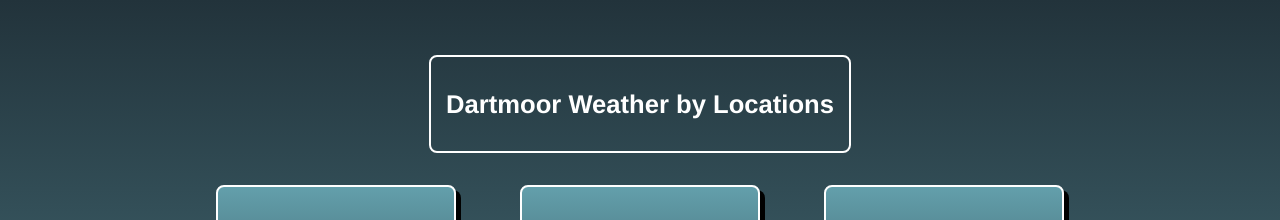
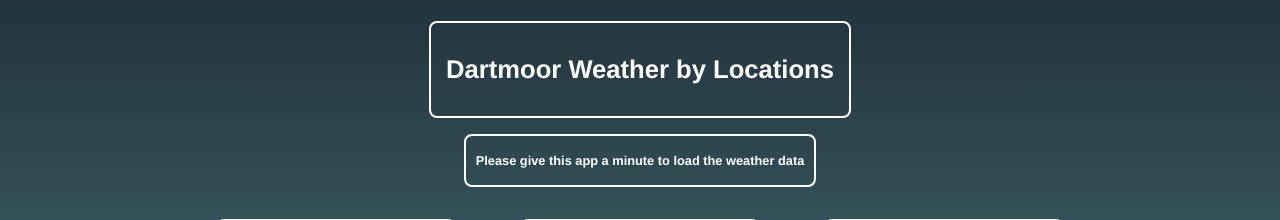
Before and after one commit to AliMcG/v1-dartmoor-weather-app, a PHP site: page / in a window 1280 px wide. Shown: the top 220 px of the page. Run offline with PHP 8.4, Linux system fonts and the light colour scheme.

Commit message:
tidied up code and added a please wait h4 tag to the html

```diff
--- a/public/index.html
+++ b/public/index.html
@@ -1,17 +1,20 @@
 <!DOCTYPE html>
 <html lang="en">
   <head>
-  <meta charset="UTF-8">
-  <meta http-equiv="X-UA-Compatible" content="IE=edge">
-  <meta name="viewport" content="width=device-width, initial-scale=1.0">
-  <link rel="stylesheet" href="./style.css">
+    <meta charset="UTF-8" />
+    <meta http-equiv="X-UA-Compatible" content="IE=edge" />
+    <meta name="viewport" content="width=device-width, initial-scale=1.0" />
+    <link rel="stylesheet" href="./style.css" />
     <title>Dartmoor Weather App v1</title>
     <link rel="icon" type="image/x-icon" href="favicon.ico" />
   </head>
 
   <body>
-  <div class="location header">
-    <h1 class="locationTitle">Dartmoor Weather by Locations</h1>
+    <div class="header">
+      <h1>Dartmoor Weather by Locations</h1>
+    </div>
+    <div class="headsup">
+      <h4>Please give this app a minute to load the weather data</h4>
     </div>
 
     <div class="main">
@@ -20,19 +23,19 @@
           <h1 class="dartmeet-title">Dartmeet</h1>
           <p class="dartmeet-temperature">20c</p>
           <p id="dartmeet-weather">Icon</p>
-      <img id="dartmeet-icon" src="" alt="a weather icon"/>
+          <img id="dartmeet-icon" src="" alt="a weather icon" />
         </div>
         <div class="card col-4" id="postbridge">
           <h1 class="postbridge-title">Postbridge</h1>
           <p class="postbridge-temperature">20c</p>
           <p id="postbridge-weather">Icon</p>
-      <img id="postbridge-icon" src="" alt="a weather icon"/>
+          <img id="postbridge-icon" src="" alt="a weather icon" />
         </div>
         <div class="card col-4" id="havford">
           <h1 class="havford-title">Havford</h1>
           <p class="havford-temperature">20c</p>
           <p id="havford-weather">Icon</p>
-      <img id="havford-icon" src="" alt="a weather icon"/>
+          <img id="havford-icon" src="" alt="a weather icon" />
         </div>
       </div>
 
@@ -41,19 +44,19 @@
           <h1 class="downton-title">Downton</h1>
           <p class="downton-temperature">20c</p>
           <p id="downton-weather">Icon</p>
-      <img id="downton-icon" src="" alt="a weather icon"/>
+          <img id="downton-icon" src="" alt="a weather icon" />
         </div>
         <div class="card col-4" id="south-zeal">
           <h1 class="south-zeal-title">South Zeal</h1>
           <p class="south-zeal-temperature">20c</p>
           <p id="south-zeal-weather">Icon</p>
-      <img id="south-zeal-icon" src="" alt="a weather icon"/>
+          <img id="south-zeal-icon" src="" alt="a weather icon" />
         </div>
         <div class="card col-4" id="chagford">
           <h1 class="chagford-title">Chagford</h1>
           <p class="chagford-temperature">20c</p>
           <p id="chagford-weather">Icon</p>
-      <img id="chagford-icon" src="" alt="a weather icon"/>
+          <img id="chagford-icon" src="" alt="a weather icon" />
         </div>
       </div>
     </div>
--- a/public/main.js
+++ b/public/main.js
@@ -1,104 +1,131 @@
-const url = "https://salty-depths-59147.herokuapp.com/portfolio/weather"
+const url = "https://salty-depths-59147.herokuapp.com/portfolio/weather";
 
 async function getWeatherDart() {
-
   const response = await fetch(`${url}/dartmeet`, {
     headers: {
-            'Content-Type': 'application/json',
-            "Access-Control-Allow-Origin": "https://dartmoor-weather-app-v1.netlify.app/"
-    }});
+      "Content-Type": "application/json",
+      "Access-Control-Allow-Origin":
+        "https://dartmoor-weather-app-v1.netlify.app/",
+    },
+  });
   const data = await response.json();
-    const iconId = data.payload.weather[0].icon
-    document.getElementById('dartmeet-icon').src=`https://openweathermap.org/img/wn/${iconId}@2x.png`;
+  const iconId = data.payload.weather[0].icon;
+  document.getElementById(
+    "dartmeet-icon"
+  ).src = `https://openweathermap.org/img/wn/${iconId}@2x.png`;
   const dartmeetTemperature = document.querySelector(".dartmeet-temperature");
   dartmeetTemperature.innerText = data.payload.main.temp;
   const dartmeetDescription = document.querySelector("#dartmeet-weather");
   dartmeetDescription.innerText = data.payload.weather[0].description;
-};
+}
 
 getWeatherDart();
 
 async function getWeatherPost() {
   const response = await fetch(`${url}/postbridge`, {
     headers: {
-            'Content-Type': 'application/json',
-            "Access-Control-Allow-Origin": "https://dartmoor-weather-app-v1.netlify.app/"
-    }});
+      "Content-Type": "application/json",
+      "Access-Control-Allow-Origin":
+        "https://dartmoor-weather-app-v1.netlify.app/",
+    },
+  });
   const data = await response.json();
-    const iconId = data.payload.weather[0].icon
-    document.getElementById('postbridge-icon').src=`https://openweathermap.org/img/wn/${iconId}@2x.png`;
-    const postbridgeTemperature = document.querySelector(".postbridge-temperature");
+  const iconId = data.payload.weather[0].icon;
+  document.getElementById(
+    "postbridge-icon"
+  ).src = `https://openweathermap.org/img/wn/${iconId}@2x.png`;
+  const postbridgeTemperature = document.querySelector(
+    ".postbridge-temperature"
+  );
   postbridgeTemperature.innerText = data.payload.main.temp;
   const postbridgeDescription = document.querySelector("#postbridge-weather");
   postbridgeDescription.innerText = data.payload.weather[0].description;
-};
+}
 
 getWeatherPost();
 
 async function getWeatherHavford() {
   const response = await fetch(`${url}/havford`, {
     headers: {
-            'Content-Type': 'application/json',
-            "Access-Control-Allow-Origin": "https://dartmoor-weather-app-v1.netlify.app/"
-    }});
+      "Content-Type": "application/json",
+      "Access-Control-Allow-Origin":
+        "https://dartmoor-weather-app-v1.netlify.app/",
+    },
+  });
   const data = await response.json();
-    const iconId = data.payload.weather[0].icon
-    document.getElementById('havford-icon').src=`https://openweathermap.org/img/wn/${iconId}@2x.png`;
+  const iconId = data.payload.weather[0].icon;
+  document.getElementById(
+    "havford-icon"
+  ).src = `https://openweathermap.org/img/wn/${iconId}@2x.png`;
   const havfordTemperature = document.querySelector(".havford-temperature");
   havfordTemperature.innerText = data.payload.main.temp;
   const havfordDescription = document.querySelector("#havford-weather");
   havfordDescription.innerText = data.payload.weather[0].description;
-};
+}
 
 getWeatherHavford();
 
 async function getWeatherDownton() {
   const response = await fetch(`${url}/downton`, {
     headers: {
-            'Content-Type': 'application/json',
-            "Access-Control-Allow-Origin": "https://dartmoor-weather-app-v1.netlify.app/"
-    }});
+      "Content-Type": "application/json",
+      "Access-Control-Allow-Origin":
+        "https://dartmoor-weather-app-v1.netlify.app/",
+    },
+  });
   const data = await response.json();
-    const iconId = data.payload.weather[0].icon
-    document.getElementById('downton-icon').src=`https://openweathermap.org/img/wn/${iconId}@2x.png`;
+  const iconId = data.payload.weather[0].icon;
+  document.getElementById(
+    "downton-icon"
+  ).src = `https://openweathermap.org/img/wn/${iconId}@2x.png`;
   const downtonTemperature = document.querySelector(".downton-temperature");
   downtonTemperature.innerText = data.payload.main.temp;
   const downtonDescription = document.querySelector("#downton-weather");
   downtonDescription.innerText = data.payload.weather[0].description;
-};
+}
 
 getWeatherDownton();
 
 async function getWeatherSouthzeal() {
   const response = await fetch(`${url}/south-zeal`, {
     headers: {
-            'Content-Type': 'application/json',
-            "Access-Control-Allow-Origin": "https://dartmoor-weather-app-v1.netlify.app/"
-    }});
+      "Content-Type": "application/json",
+      "Access-Control-Allow-Origin":
+        "https://dartmoor-weather-app-v1.netlify.app/",
+    },
+  });
   const data = await response.json();
-    const iconId = data.payload.weather[0].icon
-    document.getElementById('south-zeal-icon').src=`https://openweathermap.org/img/wn/${iconId}@2x.png`;
-    const southzealTemperature = document.querySelector(".south-zeal-temperature");
+  const iconId = data.payload.weather[0].icon;
+  document.getElementById(
+    "south-zeal-icon"
+  ).src = `https://openweathermap.org/img/wn/${iconId}@2x.png`;
+  const southzealTemperature = document.querySelector(
+    ".south-zeal-temperature"
+  );
   southzealTemperature.innerText = data.payload.main.temp;
   const southzealDescription = document.querySelector("#south-zeal-weather");
   southzealDescription.innerText = data.payload.weather[0].description;
-};
+}
 
 getWeatherSouthzeal();
 
 async function getWeatherChagford() {
   const response = await fetch(`${url}/chagford`, {
     headers: {
-            'Content-Type': 'application/json',
-            "Access-Control-Allow-Origin": "https://dartmoor-weather-app-v1.netlify.app/"
-    }});
+      "Content-Type": "application/json",
+      "Access-Control-Allow-Origin":
+        "https://dartmoor-weather-app-v1.netlify.app/",
+    },
+  });
   const data = await response.json();
-    const iconId = data.payload.weather[0].icon
-    document.getElementById('chagford-icon').src=`https://openweathermap.org/img/wn/${iconId}@2x.png`;
+  const iconId = data.payload.weather[0].icon;
+  document.getElementById(
+    "chagford-icon"
+  ).src = `https://openweathermap.org/img/wn/${iconId}@2x.png`;
   const chagfordTemperature = document.querySelector(".chagford-temperature");
   chagfordTemperature.innerText = data.payload.main.temp;
   const chagfordDescription = document.querySelector("#chagford-weather");
   chagfordDescription.innerText = data.payload.weather[0].description;
-};
+}
 
 getWeatherChagford();
--- a/public/style.css
+++ b/public/style.css
@@ -34,15 +34,16 @@ body {
   min-height: 100vh;
 }
 
-/* .main {
-  align-items: center;
+
+.headsup {
+  border: 2px solid white;
+  border-radius: 8px;
   display: flex;
-  flex-direction: column;
   justify-content: center;
-  min-height: 100vh;
-  width: 100%;
-} */
-
+  margin-top: 1rem;
+  padding-left: 10px;
+  padding-right: 10px;
+}
 
 .header {
   border: 2px solid white;
@@ -50,11 +51,6 @@ body {
   padding: 15px;
 }
 
-.location {
-  display: flex;
-  justify-content: center;
-  /* bottom: 10rem; */
-}
 
 .card {
   border: 2px solid white;
@@ -67,15 +63,3 @@ body {
   text-align: center;
   margin: 2rem;
 }
-
-/* .box1 {
-  display: flex;
-  justify-content: space-around;
-  flex-direction: row;
-}
-
-.box2 {
-  display: flex;
-  justify-content: space-around;
-  flex-direction: row;
-} */
--- a/server.js
+++ /dev/null
@@ -1,6 +0,0 @@
-import app from "./app.js";
-const PORT = "5010";
-
-app.listen(PORT, () => {
-  console.log(`Server listening on port: ${PORT}`);
-});
```
Also changed, not shown: app.js (+5 -9 lines), models/index.js (+44 -44 lines), routes/index.js (+15 -17 lines), routes/index.test.js (+22 -37 lines). Lines whose indentation alone changed are shown as unchanged.
